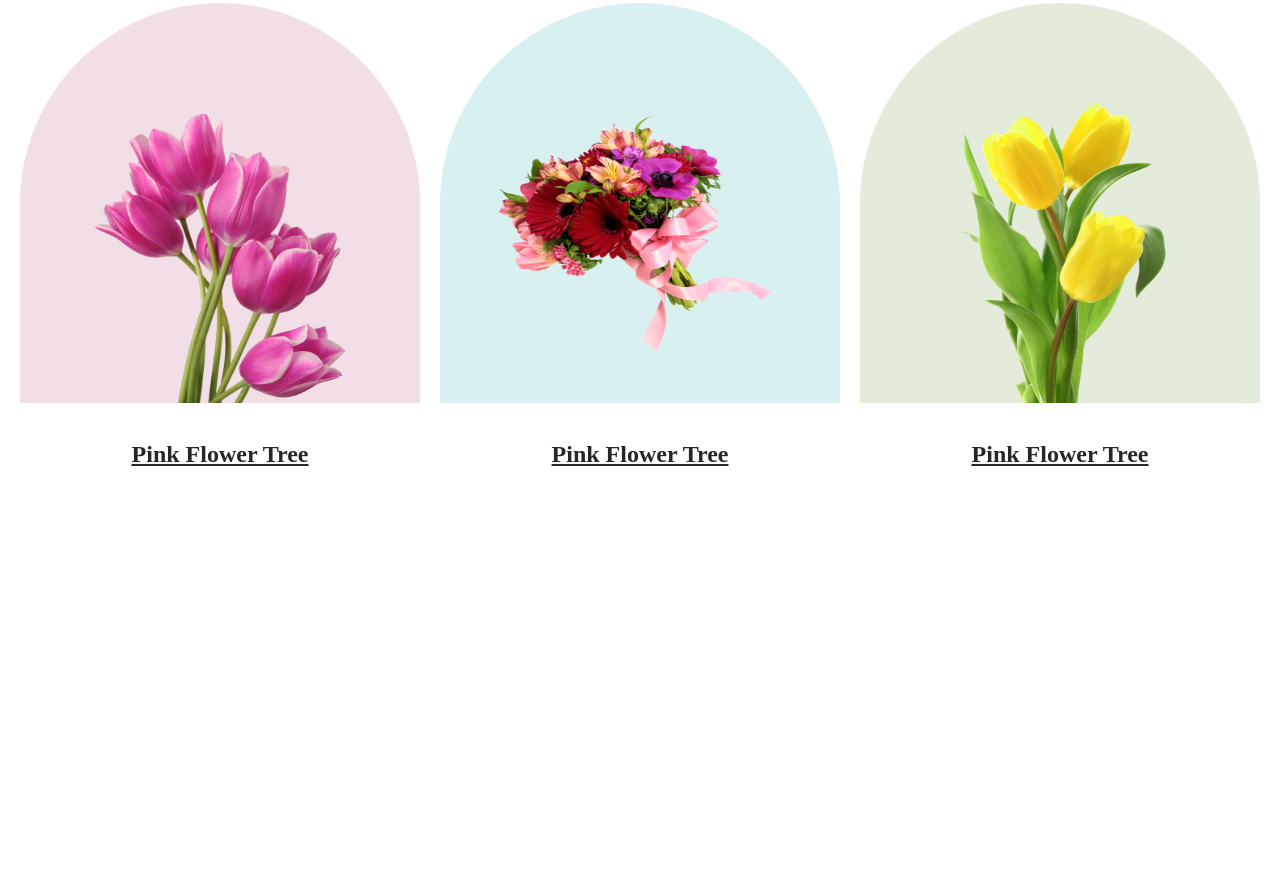
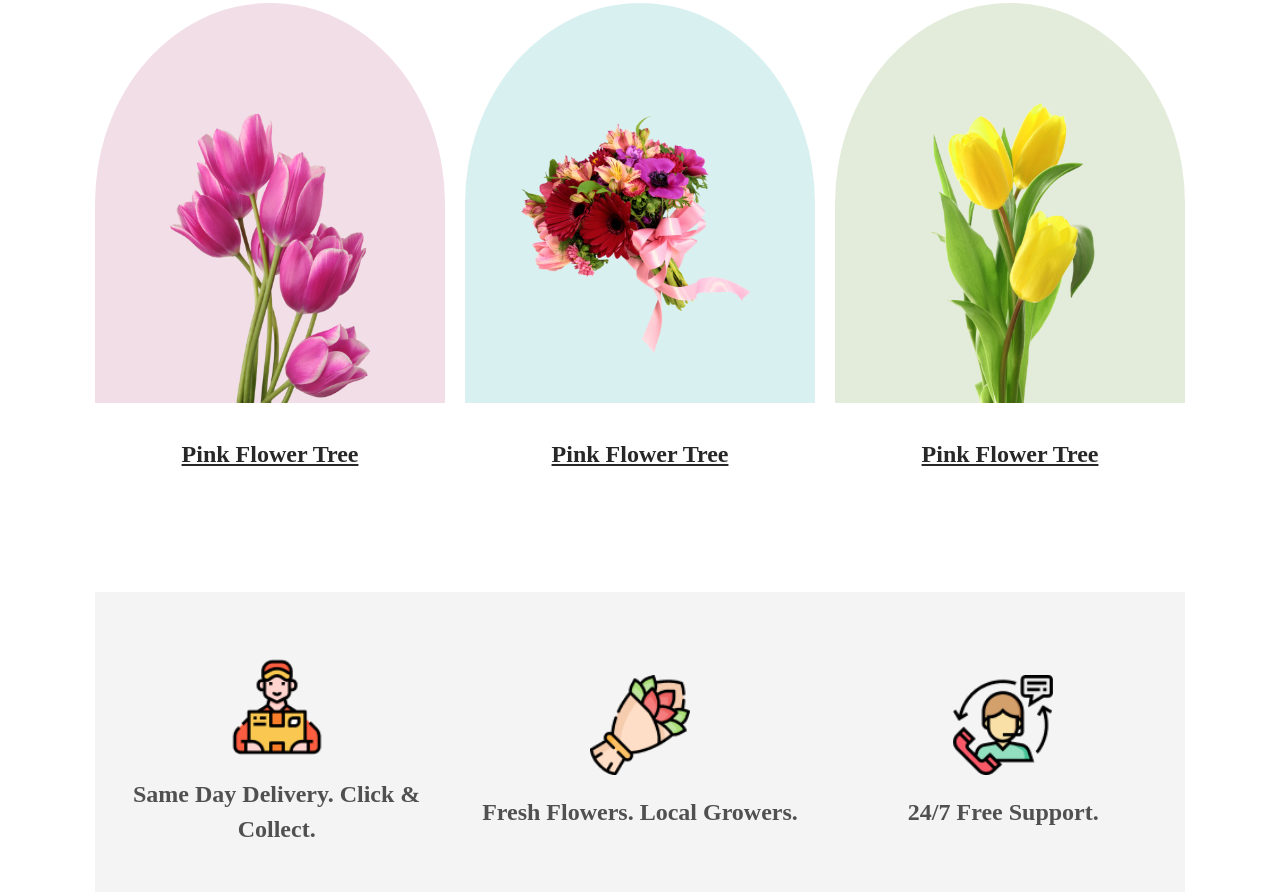
Before and after one commit to Rafiul23/Assignment-01, a plain HTML site: page index.html in a window 1280 px wide. Shown: the part 1134-2029 px from the top of the page. Before the commit the page ends 1606 px from the top, so only its background shows below. Drawn offline with Linux system fonts and the light colour scheme.

Commit message:
advantages section added

```diff
--- a/index.html
+++ b/index.html
@@ -32,7 +32,10 @@
 
    <main>
 
+    <!-- featured section starts here -->
+
         <section class="featured-section">
+
             <h2 class="featured-title">Our Featured Flowers</h2>
             <p class="featured-para">It is a long established fact that a reader will be distracted by the readable <br>
             content of a page when looking at its layout.</p>
@@ -44,12 +47,14 @@
                         Pink Flower Tree
                     </p>
                 </div>
+
                 <div class="featured-image">
                     <img src="./images/pngwing 5.png" class="featured-img-2" alt="flower">
                     <p class="flower-description">
                         Pink Flower Tree
                     </p>
                 </div>
+
                 <div class="featured-image">
                     <img src="./images/pngwing 7.png" class="featured-img-3" alt="flower">
                     <p class="flower-description">
@@ -57,10 +62,33 @@
                     </p>
                 </div>
 
-
-
             </div>
         </section>
+
+          <!-- featured section ends here -->
+
+          <!-- advantage section starts here -->
+
+          <section class="advantage-section">
+
+            <div class="advaantages-container">
+                <div class="advantage">
+                    <img src="./images/Group 57.png" alt="img" class="advantage-img">
+                    <p class="advantage-para">Same Day Delivery. Click & Collect.</p>
+                </div>
+
+                <div class="advantage">
+                    <img src="./images/Group 58.png" alt="img" class="advantage-img">
+                    <p class="advantage-para">Fresh Flowers. Local Growers.</p>
+                </div>
+
+                <div class="advantage">
+                    <img src="./images/Group 59.png" alt="img" class="advantage-img">
+                    <p class="advantage-para">24/7 Free Support.</p>
+                </div>
+            </div>
+          </section>
+          <!-- advantage section ends here -->
 
    </main>
     <!-- main ends here -->
--- a/style.css
+++ b/style.css
@@ -70,7 +70,7 @@ header{
     gap: 20px;
 }
 .featured-img-1, .featured-img-2, .featured-img-3{
-    width: 400px;
+    width: 350px;
     height: 400px;
     border-radius: 50% 50% 0 0;
 }
@@ -96,4 +96,34 @@ header{
     margin-top: 30px;
 }
 /* featured section ends here */
+/* advantage section starts here */
+
+.advaantages-container{
+    width: 1090px;
+    height: 300px;
+    background: rgba(39, 39, 39, 0.05);
+    margin: 120px auto;
+    display: flex;
+    justify-content: space-around;
+    align-items: center;
+}
+.advantage{
+    width: 350px;
+    height: 300px;
+    display: flex;
+    flex-direction: column;
+    justify-content: center;
+}
+.advantage-img{
+    width: 100px;
+    margin: 20px auto;
+}
+.advantage-para{
+    color: rgba(39, 39, 39, 0.80);
+    text-align: center;
+    font-size: 24px;
+    font-weight: 600;
+    line-height: 35px;
+}
+/* advantage section ends here */
 /* main ends here */
```
